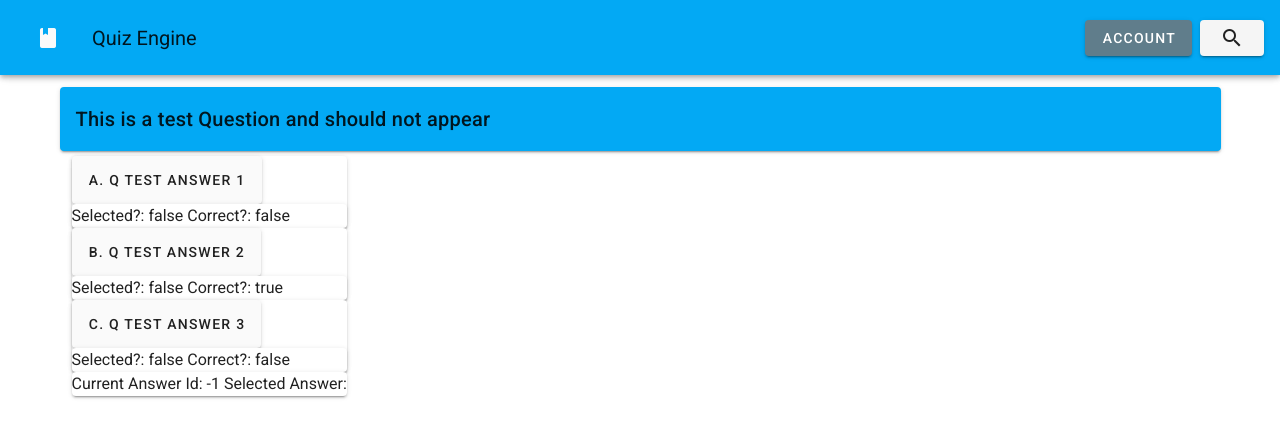
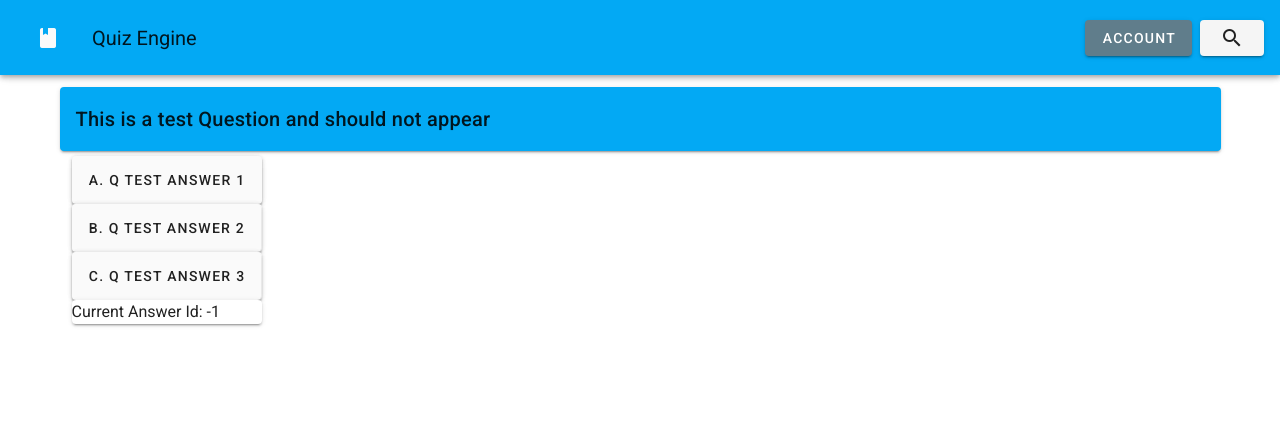
Before and after one commit to byui-cit-internship/QuizEngine, a Vue app in the folder front/: page /questiontest in a window 1280 px wide. Shown: the top 438 px of the page. Built offline with nearby package versions, Linux system fonts and the light colour scheme.

Commit message:
Removed a few intrusive debug tags

```diff
--- a/front/src/components/AnswerItem.vue
+++ b/front/src/components/AnswerItem.vue
@@ -3,10 +3,6 @@
     <v-btn :color="answerColor" :class="style" v-text="answerLetter + answerLetterSpace + answer.body" name="answerBTN" v-bind:value="answer.id" >
         <!-- <v-card-title v-text="answer.body"/> -->
     </v-btn>
-    <v-card>
-    Selected?: {{this.selected}}
-    Correct?: {{this.correct}}
-    </v-card>
   </div>
 
 </template>
--- a/front/src/components/FullQuiz.vue
+++ b/front/src/components/FullQuiz.vue
@@ -1,11 +1,6 @@
 // This will be used to view and edit the quiz as well as in quiz results
 <template>
     <v-container>
-        <v-card>
-            <v-card-title v-text="selectedAnswers + this.selectedAnswers[0].selected">
-            </v-card-title>
-                {{this.selectedAnswers[0].selected}}
-        </v-card>
         <v-container v-for="(question, index) in quiz.questions" :key="index">
             <QuestionItem v-bind:question="question" :answer_toggle="selectedAnswers[index].selected" :graded="graded" :selected="selectedAnswers[index].selected">
             </QuestionItem>
--- a/front/src/components/QuestionItem.vue
+++ b/front/src/components/QuestionItem.vue
@@ -14,7 +14,7 @@
             </AnswerItem>
 
         </v-card>
-        <v-card>Current Answer Id: {{answer_toggle}} Selected Answer: {{selectedAnswerId}}</v-card>
+        <v-card>Current Answer Id: {{answer_toggle}}</v-card>
 
         </v-col>
         </v-btn-toggle>
```
